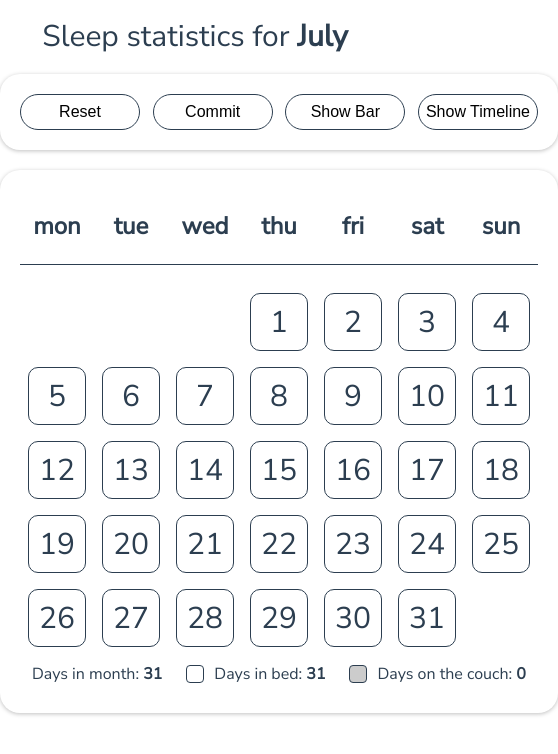
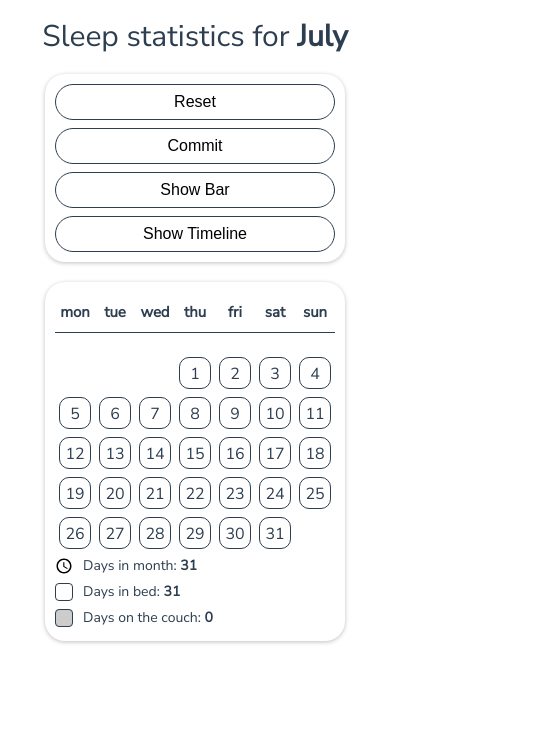
Before and after one commit to alex-y-kuznetsov/sleep, a Vue app: page /#/ in a window 390 px wide. Shown: the top 754 px of the page, 558 px wide, since content can reach past the window. Built offline with nearby package versions, Linux system fonts and the light colour scheme.

Commit message:
mobile ver

```diff
--- a/src/assets/styles/components/calendar.less
+++ b/src/assets/styles/components/calendar.less
@@ -74,6 +74,45 @@
   border-radius: 4px;
 }
 
+.calendar_clock {
+  width: 18px;
+  height: 18px;
+  background-repeat: no-repeat;
+  background-size: contain;
+  background-position: center;
+  background-image: url('/images/icons/clock.svg');
+  margin-right: 10px;
+}
+
 .color_fill {
   background-color: @fill_color;
 }
+
+@media (max-width: @mobile_width) {
+  .calendar_cell {
+    margin: 4px;
+    width: 30px;
+    height: 30px;
+  }
+
+  .calendar_header {
+    .calendar_cell {
+      font-size: 15px;
+      line-height: 30px;
+    }
+  }
+
+  .calendar_fill {
+    font-size: 16px;
+    line-height: 32px;
+  }
+}
+
+.calendar_stats {
+  flex-direction: column;
+}
+
+.calendar_stats_item {
+  margin: 4px 0;
+  font-size: 14px;
+}
--- a/src/assets/styles/components/controls.less
+++ b/src/assets/styles/components/controls.less
@@ -1,13 +1,6 @@
 .controls {
   display: flex;
   justify-content: space-between;
-  width: 558px;
-  box-sizing: border-box;
-  margin: 0 auto;
-  box-shadow: 0 1px 4px rgba(0, 0, 0, 0.25);
-  border-radius: 20px;
-  padding: 20px;
-  margin-bottom: 20px;
 }
 
 .button {
@@ -28,3 +21,17 @@
     box-shadow: none;
   }
 }
+
+@media (max-width: @mobile_width) {
+  .controls {
+    flex-direction: column;
+
+    .button {
+      width: 100%;
+
+      &:not(:last-of-type) {
+        margin-bottom: 8px;
+      }
+    }
+  }
+}
--- a/src/assets/styles/components/timeline.less
+++ b/src/assets/styles/components/timeline.less
@@ -37,3 +37,11 @@
 .timeline_icon_couch {
   background-image: url('/images/icons/couch.svg');
 }
+
+@media (max-width: @mobile_width) {
+  .timeline_dot {
+    width: 4px;
+    height: 4px;
+    margin: 0 2px;
+  }
+}
--- a/src/assets/styles/general.less
+++ b/src/assets/styles/general.less
@@ -43,3 +43,10 @@ body {
   transform: translateY(-80px);
   opacity: 0;
 }
+
+@media (max-width: @mobile_width) {
+  .section {
+    width: 300px;
+    padding: 10px;
+  }
+}
--- a/src/assets/styles/variables.less
+++ b/src/assets/styles/variables.less
@@ -1,2 +1,3 @@
 @main_color: #2c3e50;
 @fill_color: #cccccc;
+@mobile_width: 600px;
--- a/src/components/Calendar.vue
+++ b/src/components/Calendar.vue
@@ -20,6 +20,7 @@
       <div class="calendar_legend">
         <div class="calendar_stats">
           <div class="calendar_stats_item">
+            <div class="calendar_clock"></div>
             <span>Days in month: <b>{{ daysInMonth }}</b></span>
           </div>
           <div class="calendar_stats_item">
```
Also changed, not shown: public/images/icons/clock.svg (added).
